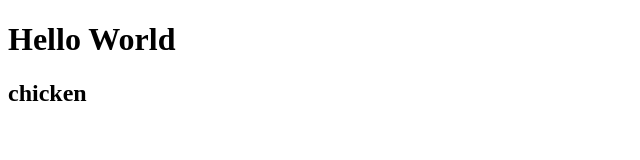
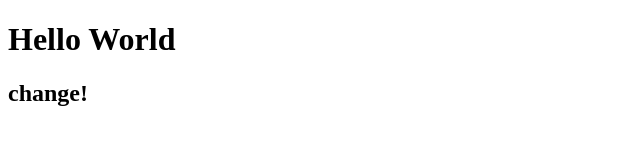
Before and after one commit to hanmaier-1761821/hanmaier-1761821.github.io, a plain HTML site: page index.html in a window 1280 px wide. Shown: the full height of the page, 0-640 px from the left. Drawn offline with Linux system fonts and the light colour scheme.

Commit message:
Update index.html

```diff
--- a/index.html
+++ b/index.html
@@ -5,6 +5,6 @@
 	</head>
 	<body>
 		<h1>Hello World</h1>
-		<h2>chicken</h2>
+		<h2>change!</h2>
 	</body>
 </html>
```
